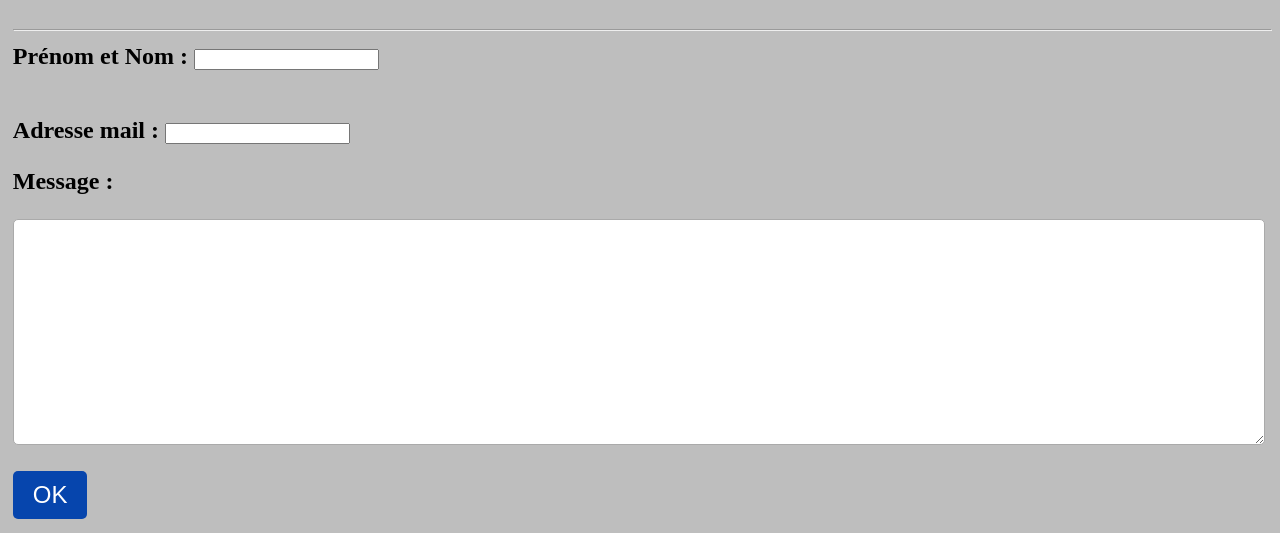
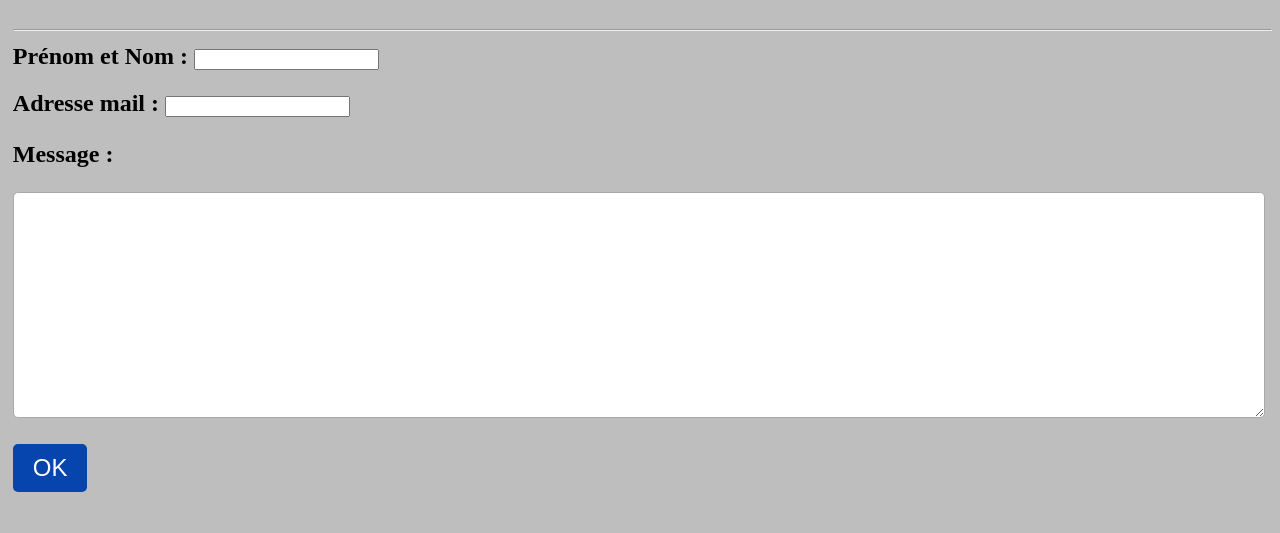
Before and after one commit to matthieu-merlen/matthieu-merlen.github.io, a plain HTML site: page contact.html in a window 1280 px wide. Shown: the part 267-800 px from the top of the page. Drawn offline with Linux system fonts and the light colour scheme.

Commit message:
Update contact.html

```diff
--- a/contact.html
+++ b/contact.html
@@ -17,7 +17,7 @@
 
     <form>
         <label id="form">
-            Prénom et Nom : <input id="input-name" name="nom-prenom"> <br><br>
+            Prénom et Nom : <input id="input-name" name="nom-prenom"> <br>
         </label>
         <label id="form">
             Adresse mail : <input id="input-name" name="email"><br>
```
